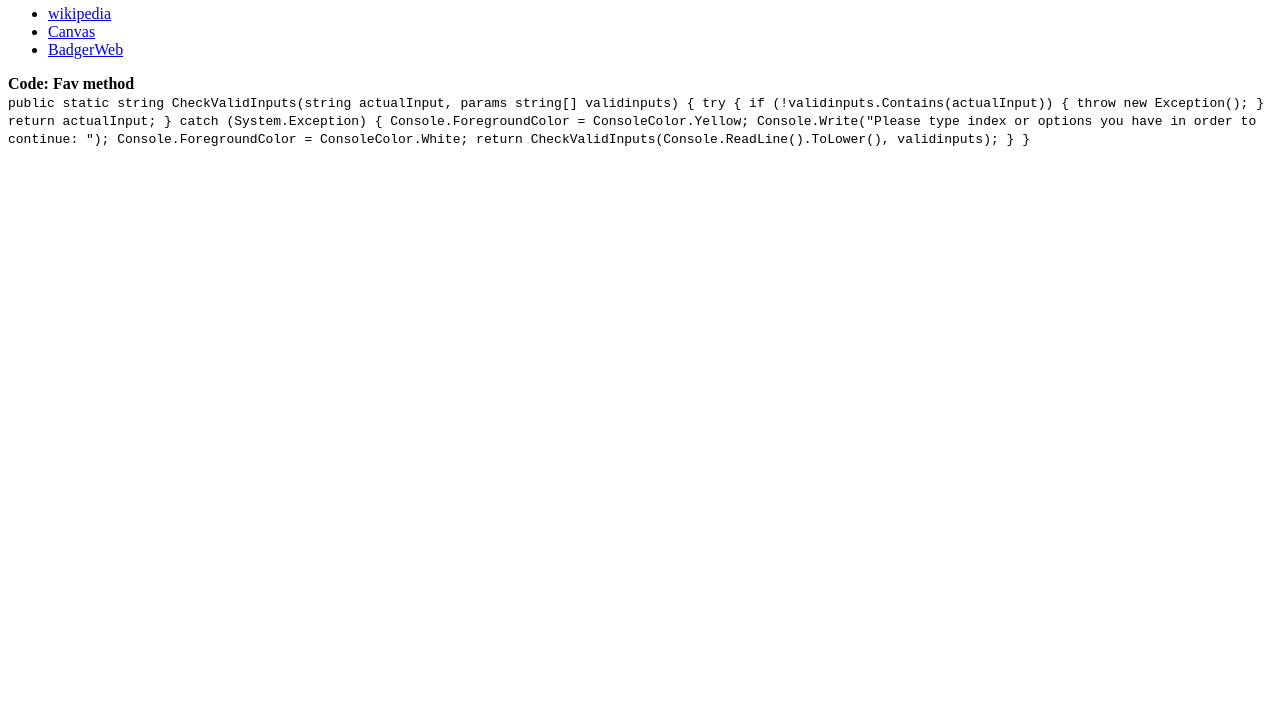
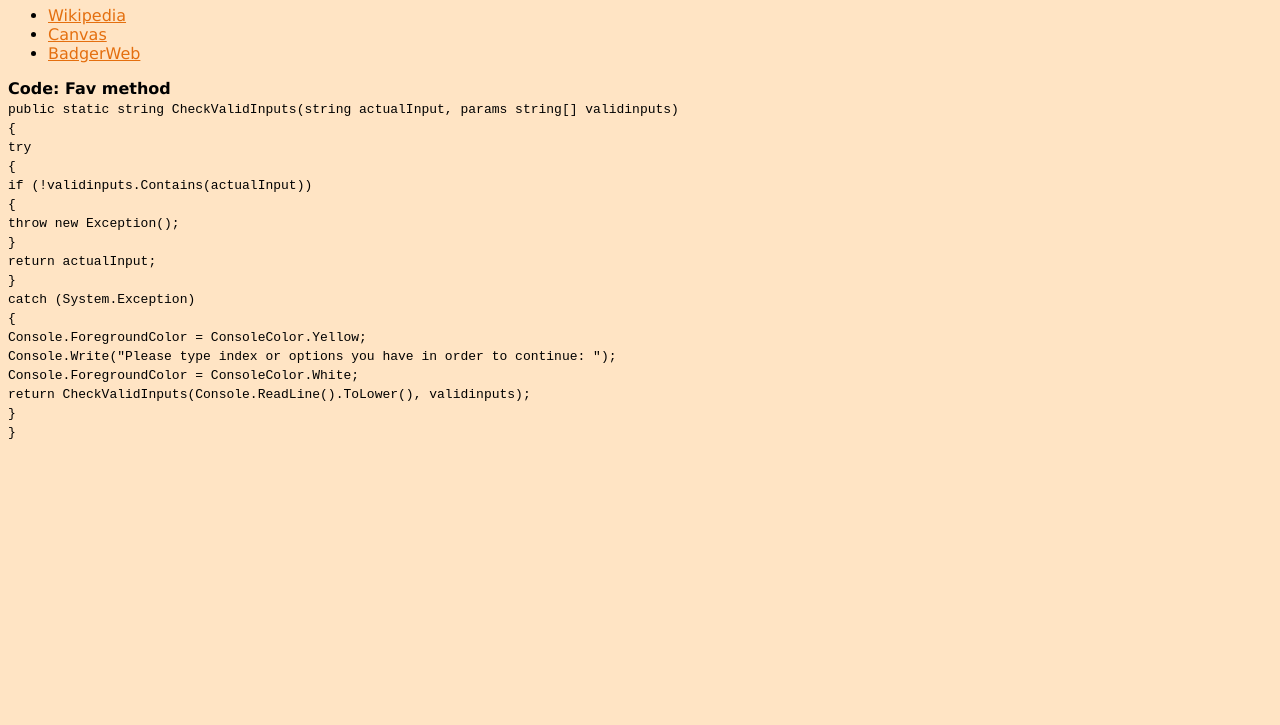
Before and after one commit to MeryemGurbanova/MeryemGurbanova.github.io, a plain HTML site: page index.html in a window 1280 px wide. Shown: the part 75-800 px from the top of the page. Drawn offline with Linux system fonts and the light colour scheme.

Commit message:
Add files via upload

```diff
--- a/index.html
+++ b/index.html
@@ -6,34 +6,33 @@
     <meta name="viewport" content="width=device-width, initial-scale=1.0">
     <title>Document</title>
 </head>
-<body>
+<body style="background-color: bisque; font-family: 'Lucida Sans', 'Lucida Sans Regular', 'Lucida Grande', 'Lucida Sans Unicode', Geneva, Verdana, sans-serif;">
     <h1>Hello World</h1>
     <ul>
-        <li><a href="https://www.wikipedia.org/">wikipedia</li></a>
-        <li><a href="https://snow.instructure.com/">Canvas</li></a>
-        <li><a href="https://sso.snow.edu/authenticationendpoint/login.do?Name=PreLoginRequestProcessor&commonAuthCallerPath=%252Fcas%252Flogin&forceAuth=true&passiveAuth=false&service=https%3A%2F%2Fprod.snow.edu%3A443%2Fssomanager%2Fc%2FSSB&tenantDomain=carbon.super&sessionDataKey=9ca55edb-b9b4-462a-8c0e-7e10584bb244&relyingParty=PROD_SSOMgr&type=cas&sp=PROD_SSOMgr&isSaaSApp=false&authenticators=BasicAuthenticator%3ALOCAL">BadgerWeb</li></a>
+        <li><a href="https://www.wikipedia.org/" style="color:rgb(228, 111, 15); ">Wikipedia</li></a>
+        <li><a href="https://snow.instructure.com/" style="color: rgb(228, 111, 15);">Canvas</li></a>
+        <li><a href="https://sso.snow.edu/authenticationendpoint/login.do?Name=PreLoginRequestProcessor&commonAuthCallerPath=%252Fcas%252Flogin&forceAuth=true&passiveAuth=false&service=https%3A%2F%2Fprod.snow.edu%3A443%2Fssomanager%2Fc%2FSSB&tenantDomain=carbon.super&sessionDataKey=9ca55edb-b9b4-462a-8c0e-7e10584bb244&relyingParty=PROD_SSOMgr&type=cas&sp=PROD_SSOMgr&isSaaSApp=false&authenticators=BasicAuthenticator%3ALOCAL" style="color: rgb(228, 111, 15);">BadgerWeb</li></a>
     </ul>
 <strong>Code: Fav method</strong>
 <br>
 <code>
-public static string CheckValidInputs(string actualInput, params string[] validinputs)
-{
-    try
-    {
-        if (!validinputs.Contains(actualInput))
-        {
-            throw new Exception();
-        }
-        return actualInput;
-    }
-    catch (System.Exception)
-    {
-        Console.ForegroundColor = ConsoleColor.Yellow;
-        Console.Write("Please type index or options you have in order to continue: ");
-        Console.ForegroundColor = ConsoleColor.White;
-        return CheckValidInputs(Console.ReadLine().ToLower(), validinputs);
-    }
-}
-</code>
+public static string CheckValidInputs(string actualInput, params string[] validinputs)<br>
+{<br>
+    try<br>
+    {<br>
+        if (!validinputs.Contains(actualInput))<br>
+        {<br>
+            throw new Exception();<br>
+        }<br>
+        return actualInput;<br>
+    }<br>
+    catch (System.Exception)<br>
+    {<br>
+        Console.ForegroundColor = ConsoleColor.Yellow;<br>
+        Console.Write("Please type index or options you have in order to continue: ");<br>
+        Console.ForegroundColor = ConsoleColor.White;<br>
+        return CheckValidInputs(Console.ReadLine().ToLower(), validinputs);<br>
+    }<br>
+}<br></code>
 </body>
 </html>
```
